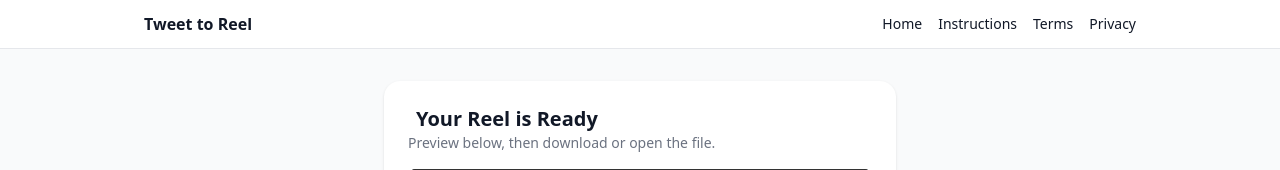
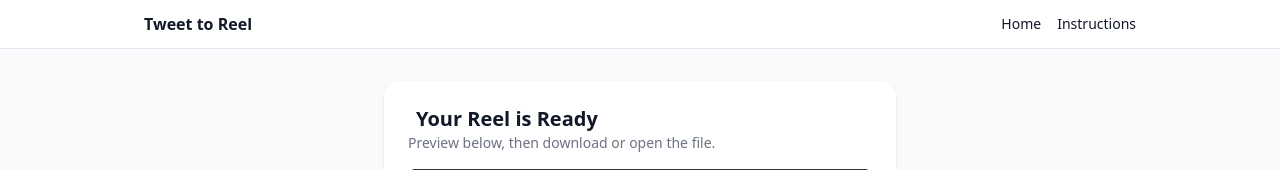
Before and after one commit to Costinbc/tweet_to_reel, a Flask app: page /result/reel/1 in a window 1280 px wide. Shown: the top 170 px of the page. Run offline with Flask 3, Linux system fonts and the light colour scheme; parts of the project's set-up code (start-up, migrations or seed data) failed here and were passed over; some libraries are stand-ins or nearby versions; grey boxes are pictures that could not be loaded.

Commit message:
hide tos/privacy before implementation

```diff
--- a/templates/base.html
+++ b/templates/base.html
@@ -18,8 +18,8 @@
           <nav class="flex gap-4 text-sm">
             <a href="/" class="hover:underline">Home</a>
             <a href="/instructions" class="hover:underline">Instructions</a>
-            <a href="/tos" class="hover:underline">Terms</a>
-            <a href="/privacy" class="hover:underline">Privacy</a>
+<!--            <a href="/tos" class="hover:underline">Terms</a>-->
+<!--            <a href="/privacy" class="hover:underline">Privacy</a>-->
           </nav>
         </div>
       </header>
```
